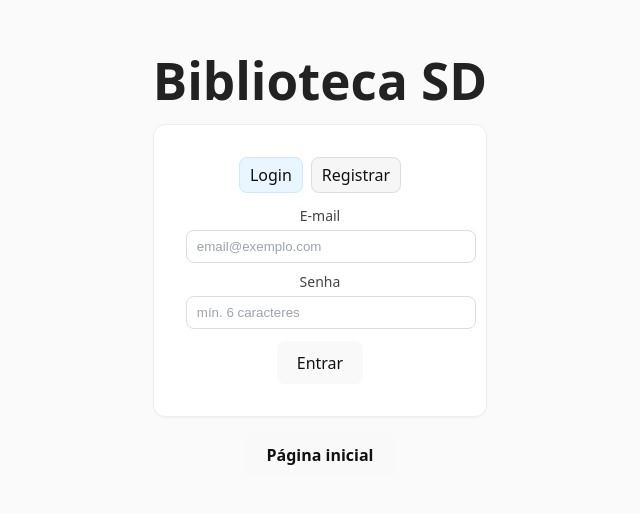
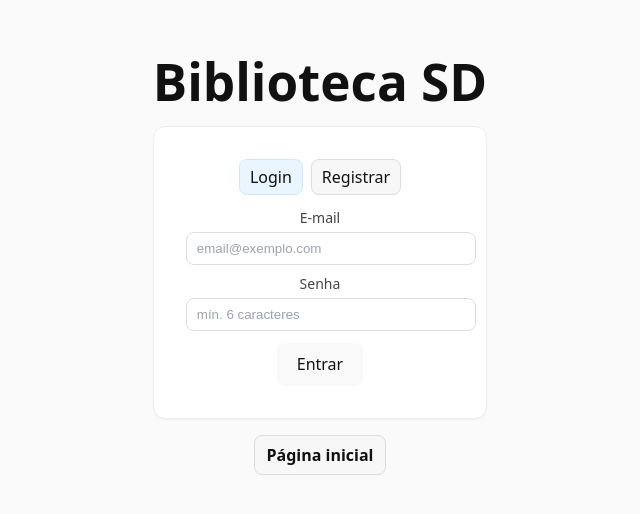
Before and after one commit to welisonandrade/Disciplina-SD, a Vue app in the folder client/: page /dashboard in a window 1280 px wide. Shown: the part 136-650 px from the top of the page, without its empty margins (320-960 px from the left). Built offline with nearby package versions, Linux system fonts and the light colour scheme.

Commit message:
ajustes de cores

```diff
--- a/client/src/components/Dashboard.vue
+++ b/client/src/components/Dashboard.vue
@@ -11,7 +11,7 @@ const form = reactive({ title: '', author: '', pages: 0, year: 0 });
 const editingId = ref(null);   // id do livro em edição
 const message = ref(null);
 const errorMsg = ref(null);
-const busy = ref(false);       // <-- flag global de "ocupado"
+const busy = ref(false);       // flag de "ocupado" geral
 
 const isLogged = computed(() => !!user.value);
 
@@ -21,7 +21,7 @@ function notify(ok, text) {
   setTimeout(() => { message.value = null; errorMsg.value = null; }, 3000);
 }
 
-// Util: salvar/recuperar user no storage (para persistir após reload)
+// storage do usuário logado
 const USER_KEY = 'user';
 function persistUser(u) {
   if (u) localStorage.setItem(USER_KEY, JSON.stringify(u));
@@ -127,7 +127,7 @@ async function updateBook() {
 async function removeBook(id) {
   if (!confirm('Remover este livro?')) return;
 
-  // Se estiver editando este livro, cancela edição e limpa o form
+  // se estiver editando este mesmo livro, sai do modo de edição
   if (editingId.value === id) {
     editingId.value = null;
     Object.assign(form, { title: '', author: '', pages: 0, year: 0 });
@@ -162,6 +162,7 @@ onMounted(async () => {
 
 <template>
   <main class="container">
+    <!-- volta para o nome padrão na interface -->
     <h1>Biblioteca SD</h1>
 
     <!-- Bloco de auth -->
@@ -235,22 +236,40 @@ onMounted(async () => {
 </template>
 
 <style>
-/* força tema claro e cores consistentes em qualquer sistema */
+/* Paleta e tema claro forçado (consistência em qualquer SO/navegador) */
 :root {
   color-scheme: light;
+  --bg: #fafafa;
+  --card: #ffffff;
+  --text: #111111;
+  --muted: #444444;
+  --border: #dddddd;
+  --shadow: rgba(0,0,0,.04);
+
+  --btn-bg: #f7f7f7;
+  --btn-hover: #f0f0f0;
+
+  --tab-active-bg: #e9f5ff;
+  --tab-active-border: #cde8ff;
+
+  --danger-bg: #ffecec;
+  --danger-hover: #ffe1e1;
+  --danger-border: #ffd3d3;
+
   font-family: system-ui, -apple-system, Segoe UI, Roboto, Ubuntu, Cantarell, Noto Sans, Arial, "Apple Color Emoji", "Segoe UI Emoji";
 }
-body { margin: 0; background: #fafafa; color: #222; }
+
+body { margin: 0; background: var(--bg); color: var(--text); }
 
 .container { max-width: 900px; margin: 32px auto; padding: 0 16px; }
 h1 { margin: 0 0 16px; }
 
 .card {
-  background: #fff; border: 1px solid #eee; border-radius: 12px;
-  padding: 16px; box-shadow: 0 1px 2px rgba(0,0,0,.04);
+  background: var(--card); border: 1px solid #eee; border-radius: 12px;
+  padding: 16px; box-shadow: 0 1px 2px var(--shadow);
 }
 
-/* abas login/registrar — tom claro com realce azul suave no ativo */
+/* abas login/registrar */
 .tabs {
   display: flex;
   justify-content: center;
@@ -259,35 +278,41 @@ h1 { margin: 0 0 16px; }
 }
 .tabs button {
   padding: 6px 10px; border-radius: 8px;
-  border: 1px solid #ddd; background: #f6f6f6; color:#111;
+  border: 1px solid var(--border); background: var(--btn-bg); color: var(--text);
+  appearance: none; -webkit-appearance: none;
 }
-.tabs .active { background: #e9f5ff; border-color: #cde8ff; }
+.tabs .active { background: var(--tab-active-bg); border-color: var(--tab-active-border); }
 
-/* campos sempre claros (evita temas escuros do SO) */
-label { display: block; margin-top: 8px; font-size: 14px; color: #444; }
+/* campos sempre claros */
+label { display: block; margin-top: 8px; font-size: 14px; color: var(--muted); }
 input {
   width: 100%; padding: 8px 10px; margin-top: 4px;
-  border: 1px solid #ddd; border-radius: 8px;
-  background:#fff; color:#111;
+  border: 1px solid var(--border); border-radius: 8px;
+  background: #fff; color: var(--text);
   appearance: none; -webkit-appearance: none;
 }
 input::placeholder { color:#9ca3af; }
 
-/* botões padrão (Entrar / Criar conta / etc.) */
-.actions {
-  margin-top: 12px;
-  display: flex;
-  justify-content: center;
-  gap: 8px;
+/* botões padrão (Entrar / Criar conta / Editar / etc.) */
+.actions { margin-top: 12px; display: flex; justify-content: center; gap: 8px; }
+
+button, .home-btn {
+  cursor: pointer;
+  border: 1px solid var(--border);
+  border-radius: 8px;
+  padding: 8px 12px;
+  background: var(--btn-bg);
+  color: var(--text);
+  transition: background-color .15s ease, border-color .15s ease;
+  appearance: none; -webkit-appearance: none; /* evita botão preto em iOS/tema escuro */
 }
-button {
-  cursor: pointer; border: 1px solid #ddd; border-radius: 8px;
-  padding: 8px 12px; background: #f7f7f7; color:#111;
-  transition: background-color .15s ease;
+button:hover, .home-btn:hover { background: var(--btn-hover); }
+
+button.danger {
+  border-color: var(--danger-border);
+  background: var(--danger-bg);
 }
-button:hover { background: #f0f0f0; }
-button.danger { border-color: #ffd3d3; background: #ffecec; }
-button.danger:hover { background: #ffe1e1; }
+button.danger:hover { background: var(--danger-hover); }
 
 .topbar { display:flex; justify-content:space-between; align-items:center; margin-bottom:12px; }
 .grid { display: grid; grid-template-columns: 1fr 1fr; gap: 16px; }
@@ -304,17 +329,11 @@ button.danger:hover { background: #ffe1e1; }
 .empty { color:#666; font-size: 14px; }
 .row-actions { display:flex; gap:8px; }
 
-/* Botão 'Página inicial' com o MESMO tom dos demais (abaixo do card) */
+/* Botão 'Página inicial' igual aos demais, abaixo do card */
 .home-btn-container { display:flex; justify-content:center; margin-top:16px; }
-.home-btn { font-weight: 600; } /* herda as mesmas cores de 'button' */
+.home-btn { font-weight: 600; }
 
 /* estados desabilitados (quando busy=true) */
-button:disabled {
-  opacity: 0.6;
-  cursor: not-allowed;
-}
-input:disabled {
-  background: #f3f4f6;
-  color: #6b7280;
-}
+button:disabled { opacity: 0.6; cursor: not-allowed; }
+input:disabled { background: #f3f4f6; color: #6b7280; }
 </style>
```
